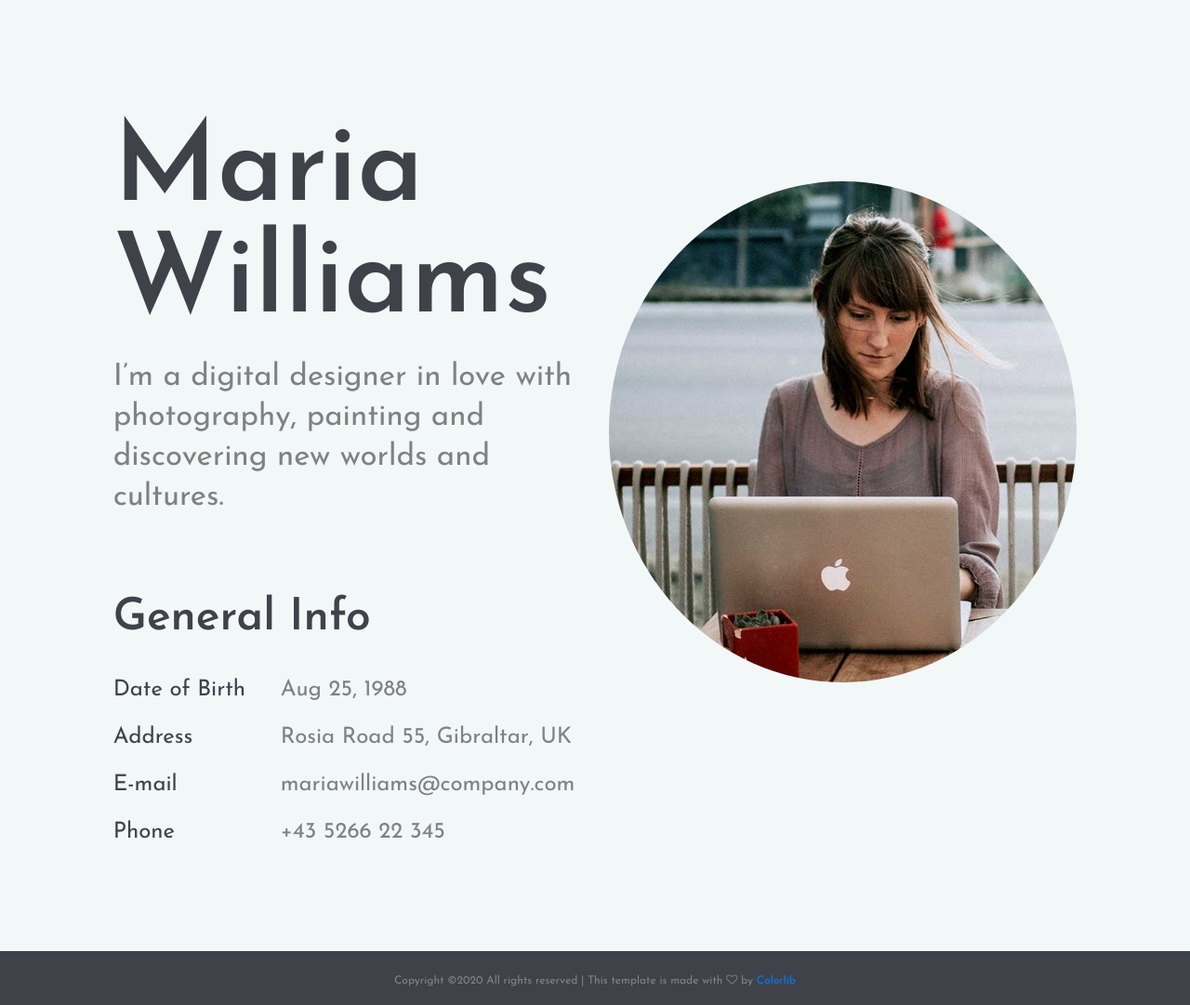
After one commit to HarshDThoriya/BookSharingPortal, a Django app: template templates/user_profile/index.html in a window 1280 px wide. The commit adds this page. Shown: the whole page at 93% size. Run offline with Django 3.2, Linux system fonts and the light colour scheme; the template is opened without the code that fills it, so the values that code supplies are empty; parts of the project's set-up code (start-up, migrations or seed data) failed here and were passed over.

Commit message:
Add files via upload

```diff
--- a/templates/loginapp/base.html
+++ b/templates/loginapp/base.html
@@ -5,12 +5,13 @@
     <title>Base</title>
     <!-- Latest compiled and minified CSS -->
     <link rel="stylesheet" href="https://maxcdn.bootstrapcdn.com/bootstrap/3.3.7/css/bootstrap.min.css" integrity="sha384-BVYiiSIFeK1dGmJRAkycuHAHRg32OmUcww7on3RYdg4Va+PmSTsz/K68vbdEjh4u" crossorigin="anonymous">
-  </head>
+</head>
   <body>
     <nav class="navbar navbar-default navbar-static-top">
       <div class="container">
         {% block nav_block%}
         {% endblock %}
+
       </div>
     </nav>
     <div class="container">
--- a/templates/loginapp/login.html
+++ b/templates/loginapp/login.html
@@ -5,6 +5,7 @@
       <h1>Login here :</h1>
 <form method="post" action="{% url 'loginapp:user_login' %}">
           {% csrf_token %}
+          {# A more "HTML" way of creating the login form#}
           <label for="username">Username:</label>
           <input type="text" name="username" placeholder="Username">
 <label for="password">Password:</label>
--- /dev/null
+++ b/templates/user_profile/index.html
@@ -0,0 +1,79 @@
+<!DOCTYPE html>
+<html lang="en">
+<head>
+	<title>User Profile</title>
+	<meta charset="UTF-8">
+	<!-- <meta name="description" content="Civic - CV Resume">
+	<meta name="keywords" content="resume, civic, onepage, creative, html">
+	<meta name="viewport" content="width=device-width, initial-scale=1.0"> -->
+	<!-- Favicon -->
+	<link href="../../static/user_profile/img/favicon.ico" rel="shortcut icon"/>
+
+	<!-- Google Fonts -->
+	<link href="https://fonts.googleapis.com/css?family=Josefin+Sans:400,400i,600,600i,700" rel="stylesheet">
+
+	<!-- Stylesheets -->
+	<link rel="stylesheet" href="../../static/user_profile/css/bootstrap.min.css"/>
+	<link rel="stylesheet" href="../../static/user_profile/css/font-awesome.min.css"/>
+	<link rel="stylesheet" href="../../static/user_profile/css/flaticon.css"/>
+	<link rel="stylesheet" href="../../static/user_profile/css/owl.carousel.css"/>
+	<link rel="stylesheet" href="../../static/user_profile/css/magnific-popup.css"/>
+	<link rel="stylesheet" href="../../static/user_profile/css/style.css"/>
+</head>
+<body>
+	<!-- Page Preloder -->
+	<div id="preloder">
+		<div class="loader"></div>
+	</div>
+    <section class="hero-section spad">
+		<div class="container-fluid">
+			<div class="row">
+				<div class="col-xl-10 offset-xl-1">
+					<div class="row">
+						<div class="col-lg-6">
+							<div class="hero-text">
+								<h2>Maria Williams</h2>
+								<p>I’m a digital designer in love with photography, painting and discovering new worlds and cultures.</p>
+							</div>
+							<div class="hero-info">
+								<h2>General Info</h2>
+								<ul>
+									<li><span>Date of Birth</span>Aug 25, 1988</li>
+									<li><span>Address</span>Rosia Road 55, Gibraltar, UK</li>
+									<li><span>E-mail</span>mariawilliams@company.com</li>
+									<li><span>Phone </span>+43 5266 22 345</li>
+								</ul>
+							</div>
+						</div>
+						<div class="col-lg-6">
+							<figure class="hero-image">
+								<img style="border-radius: 50%;" src="../../static/user_profile/img/hero.jpg" alt="5">
+							</figure>
+						</div>
+					</div>
+				</div>
+			</div>
+		</div>
+	</section>
+	<!-- Hero section end -->
+<!-- Footer section start -->
+	<footer class="footer-section">
+		<div class="container text-center">
+			<div class="copyright"><!-- Link back to Colorlib can't be removed. Template is licensed under CC BY 3.0. -->
+Copyright &copy;<script>document.write(new Date().getFullYear());</script> All rights reserved | This template is made with <i class="fa fa-heart-o" aria-hidden="true"></i> by <a href="https://colorlib.com" target="_blank">Colorlib</a>
+<!-- Link back to Colorlib can't be removed. Template is licensed under CC BY 3.0. -->
+</div>
+		</div>
+	</footer>
+	<!-- Footer section end -->
+
+
+	<!--====== Javascripts & Jquery ======-->
+	<script src="../../static/user_profile/js/jquery-2.1.4.min.js"></script>
+	<script src="../../static/user_profile/js/bootstrap.min.js"></script>
+	<script src="../../static/user_profile/js/owl.carousel.min.js"></script>
+	<script src="../../static/user_profile/js/magnific-popup.min.js"></script>
+	<script src="../../static/user_profile/js/circle-progress.min.js"></script>
+	<script src="../../static/user_profile/js/main.js"></script>
+</body>
+</html>
```
Also changed, not shown: templates/homepage/home.html (+1 -7 lines), templates/loginapp/index.html (line endings or trailing spaces), templates/loginapp/registration.html (line endings or trailing spaces).
